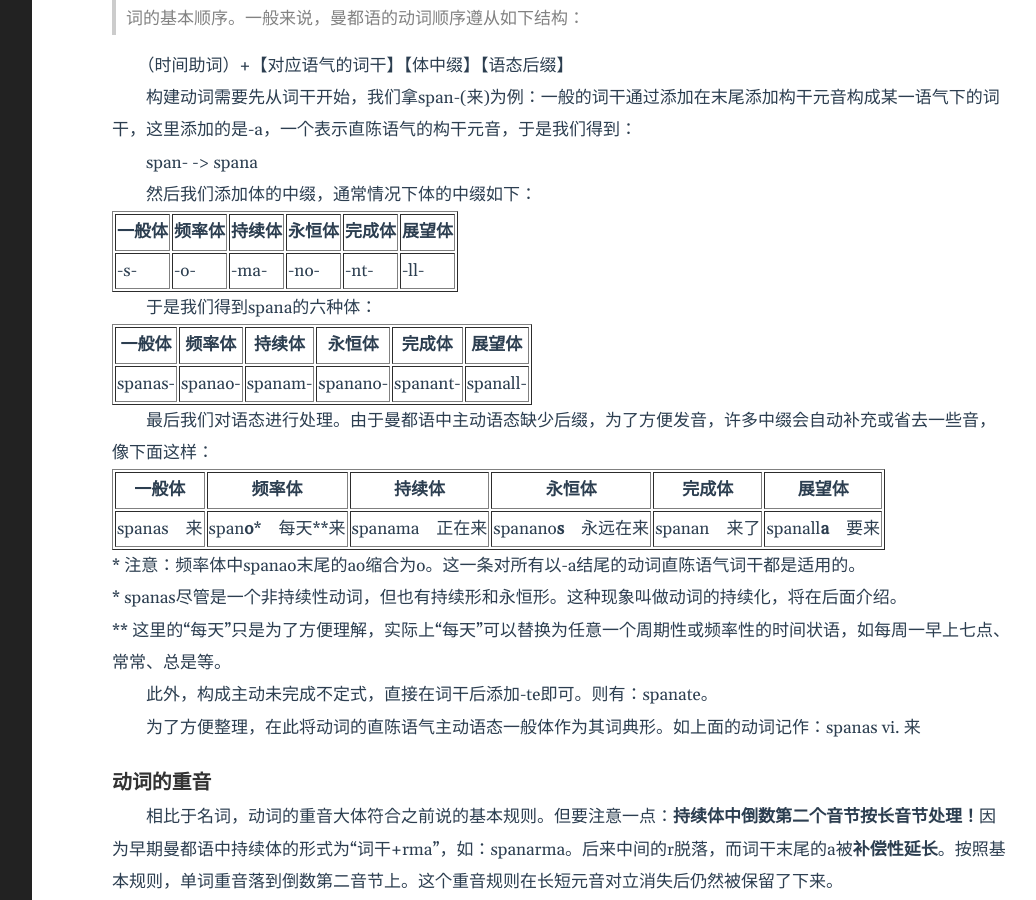
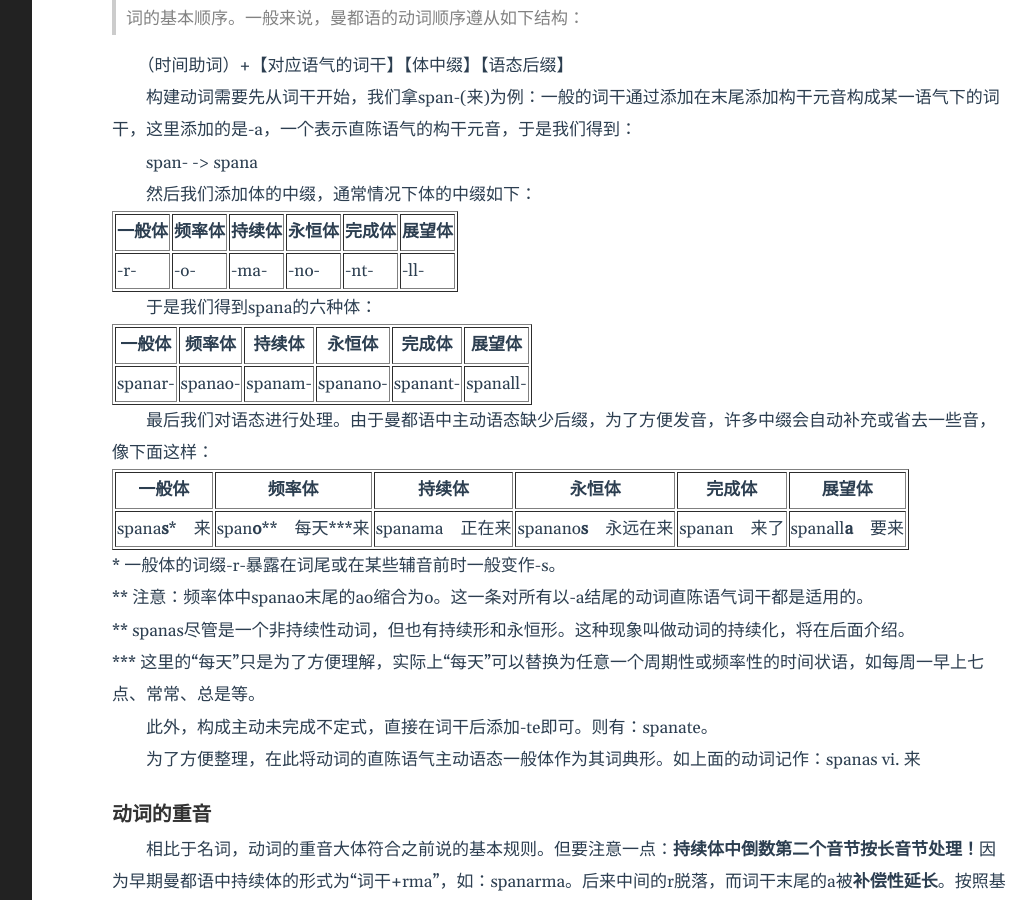
Before and after one commit to WenNianshuo/WenNianshuo.github.io, a Jekyll site: the page built from _posts/2022-01-02-曼都语的动词（一）.md, in a window 1280 px wide and 900 px high, scrolled down 1907 px. Shown: the whole window, without its empty margins (188-1224 px from the left). Built offline with Jekyll 4.4.1, drawn with Linux system fonts in a browser that asks for light colours.

Commit message:
Update 2022-01-02-曼都语的动词（一）.md

```diff
--- a/_posts/2022-01-02-曼都语的动词（一）.md
+++ b/_posts/2022-01-02-曼都语的动词（一）.md
@@ -94,7 +94,7 @@ tags:
     <th>展望体</th>
   </tr>
   <tr>
-    <td>-s-</td>
+    <td>-r-</td>
     <td>-o-</td>
     <td>-ma-</td>
     <td>-no-</td>
@@ -115,7 +115,7 @@ tags:
     <th>展望体</th>
   </tr>
   <tr>
-    <td>spanas-</td>
+    <td>spanar-</td>
     <td>spanao-</td>
     <td>spanam-</td>
     <td>spanano-</td>
@@ -136,8 +136,8 @@ tags:
     <th>展望体</th>
   </tr>
   <tr>
-    <td>spanas　来</td>
-    <td>span<b>o</b>*　每天**来</td>
+    <td>spana<b>s</b>*　来</td>
+    <td>span<b>o</b>**　每天***来</td>
     <td>spanama　正在来</td>
     <td>spanano<b>s</b>　永远在来</td>
     <td>spanan　来了</td>
@@ -145,11 +145,13 @@ tags:
   </tr>
 </table>
 
-\* 注意：频率体中spanao末尾的ao缩合为o。这一条对所有以-a结尾的动词直陈语气词干都是适用的。
+\* 一般体的词缀-r-暴露在词尾或在某些辅音前时一般变作-s。
 
-\* spanas尽管是一个非持续性动词，但也有持续形和永恒形。这种现象叫做动词的持续化，将在后面介绍。
+\** 注意：频率体中spanao末尾的ao缩合为o。这一条对所有以-a结尾的动词直陈语气词干都是适用的。
 
-\** 这里的“每天”只是为了方便理解，实际上“每天”可以替换为任意一个周期性或频率性的时间状语，如每周一早上七点、常常、总是等。
+\** spanas尽管是一个非持续性动词，但也有持续形和永恒形。这种现象叫做动词的持续化，将在后面介绍。
+
+\*** 这里的“每天”只是为了方便理解，实际上“每天”可以替换为任意一个周期性或频率性的时间状语，如每周一早上七点、常常、总是等。
 
 　　此外，构成主动未完成不定式，直接在词干后添加-te即可。则有：spanate。
 
```
